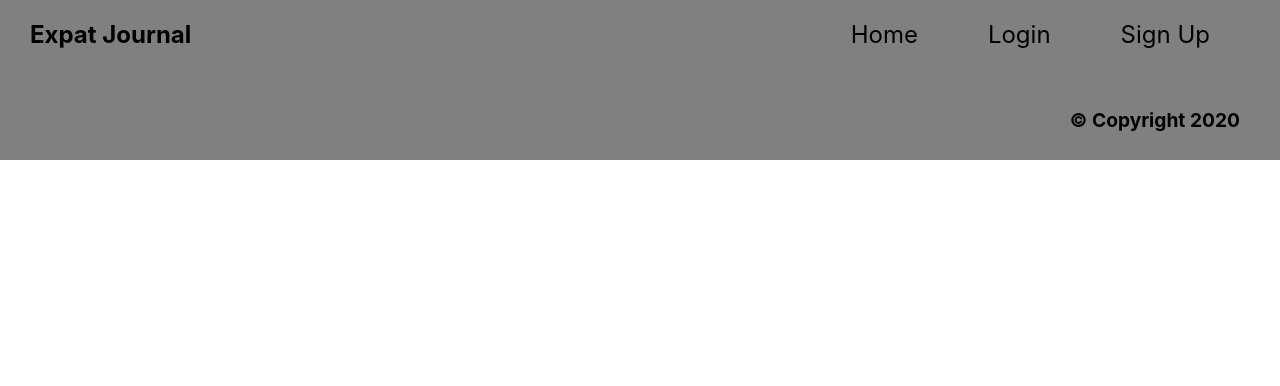
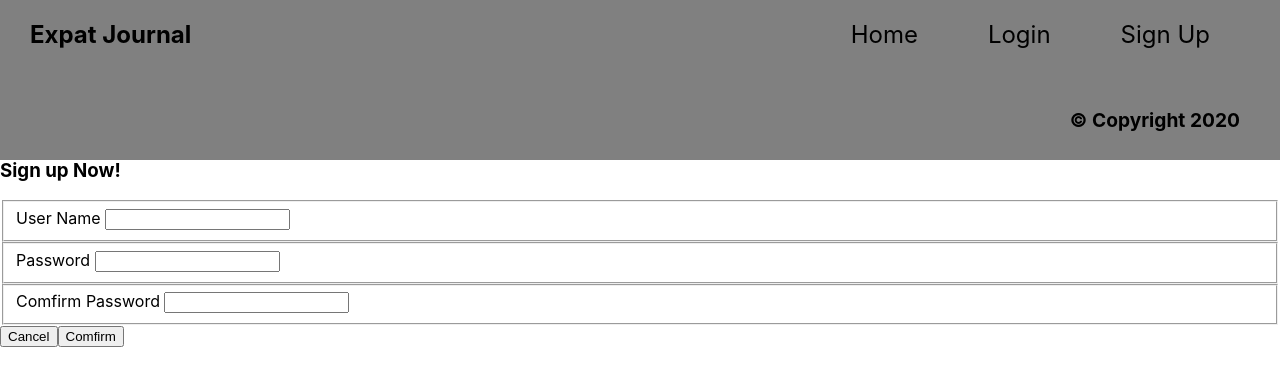
Before and after one commit to guivecchi12/frontend, a React (Create React App) app in the folder Expat-Journal/: page /SignUp in a window 1280 px wide. Shown: the top 386 px of the page. Built offline with nearby package versions, Linux system fonts and the light colour scheme.

Commit message:
change the handle

```diff
--- a/Expat-Journal/src/App.js
+++ b/Expat-Journal/src/App.js
@@ -1,6 +1,7 @@
 import React from 'react';
 import { BrowserRouter as Router, Route } from 'react-router-dom';
 import Login from "./components/Login";
+import SignUp from "./components/SignUp";
 import Header from './components/Header';
 import Footer from './components/Footer';
 import HomePage from './components/HomePage';
@@ -16,8 +17,8 @@ function App() {
         <Login />
       </ Route>
       <Footer />
-        {/* <Route exact path="/" component={Login} /> */}
-        {/* <Route exact path="/signup" component = {signup} /> */}
+        {<Route exact path="/" component={Login} /> }
+        {<Route exact path="/SignUp" component = {SignUp} /> }
         <PrivateRoute exact path="/protected" component={HomePage} />
       </div>
     </Router>
--- a/Expat-Journal/src/components/SignUp.js
+++ b/Expat-Journal/src/components/SignUp.js
@@ -2,7 +2,7 @@ import React, {useState} from 'react';
 
 
 const defaultFormState = {
-    full_name: '',
+    user_name: '',
     email: '',
     password: '',
     comfirm_password: '',
@@ -16,17 +16,9 @@ const SignUp = props => {
     const [formState,setFormState] = useState(defaultFormState);
     const [errors, setErrors] = useState(defaultErrorState);
     const[isDisable, setIsDisable] = useState(true);
-
+ // redo the handle
     const handleChange = e => {
-        if (e.target.type ==='checkbox'){
-            setFormState({
-                ...formState,
-                toppings:{
-                    ...formState.toppings,
-                    [e.target.value]: e.target.checked
-                }
-            })
-        } else {
+        if (e.target.type ==='textkbox'){
             setFormState({
                 ...formState,
                 [e.target.name]: e.target.value
@@ -44,13 +36,8 @@ const SignUp = props => {
             <h3>Sign up Now!</h3>
             <label>
                 <fieldset>
-                Full Name <input type='text' name='full_name' onChange={handleChange} data-cy='full_name' value={formState.full_name} />
+                User Name <input type='text' name='user_name' onChange={handleChange} data-cy='full_name' value={formState.user_name} />
                 </fieldset>
-            </label>
-            <label>
-            <fieldset>
-               Email <input type='text' name='email' onChange={handleChange} data-cy='email' value={formState.email} />
-               </fieldset>
             </label>
             <label>
                 <fieldset>
@@ -69,3 +56,6 @@ const SignUp = props => {
     );
 }
 export default SignUp;
+
+
+// axios post request "off/login" end points
```
